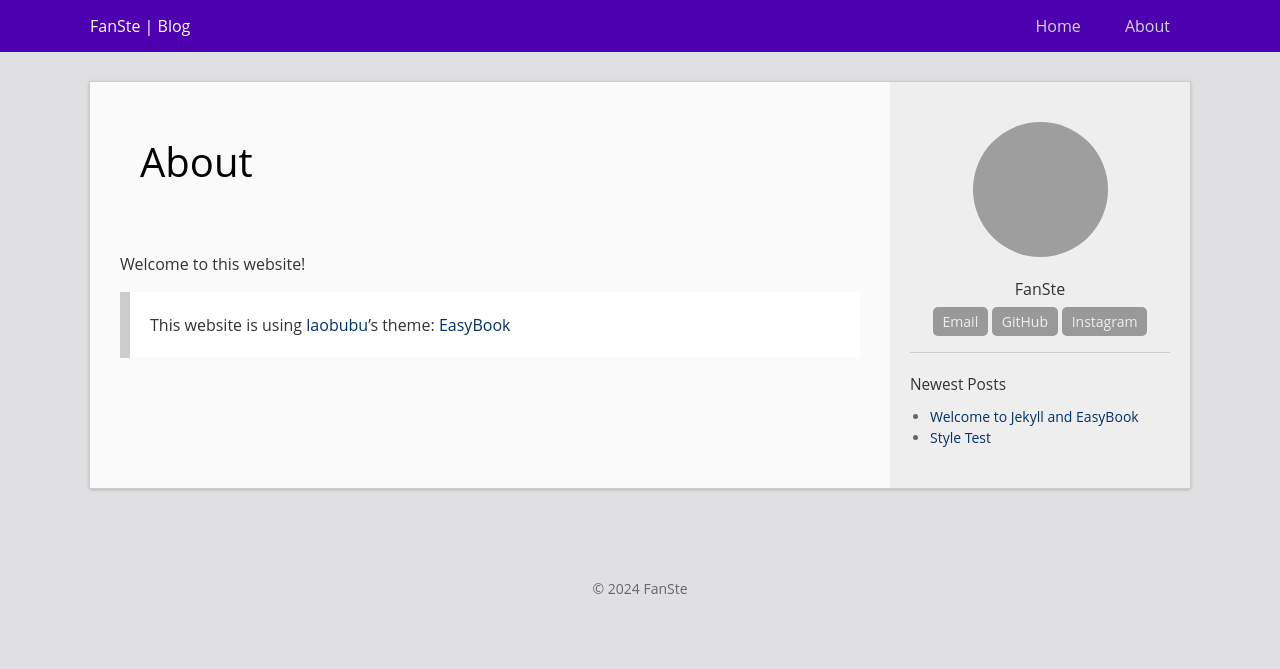
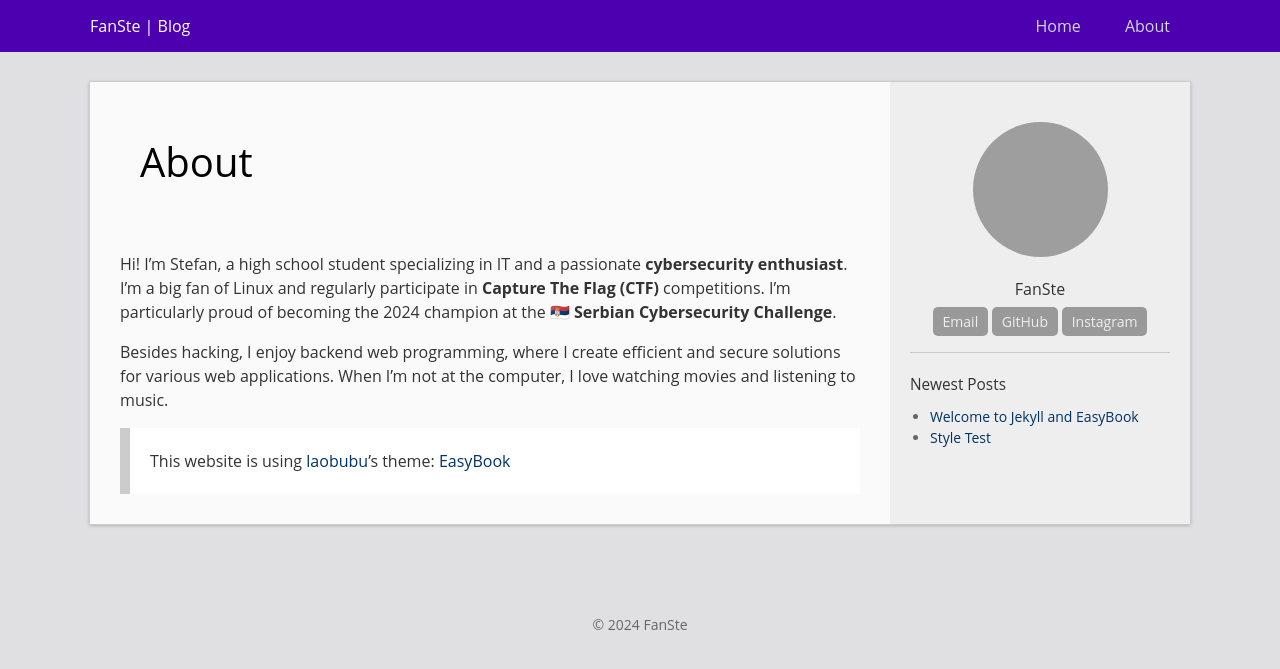
Before and after one commit to FanSt3/blog, a Jekyll site: the page built from about.md, in a window 1280 px wide. Shown: the top 669 px of the page. Built offline with Jekyll 4.4.1, drawn with Linux system fonts in a browser that asks for light colours; grey boxes are pictures that could not be loaded.

Commit message:
Update about.md

```diff
--- a/about.md
+++ b/about.md
@@ -4,6 +4,9 @@ title: About
 permalink: /about/
 ---
 
-Welcome to this website!
+Hi! I'm Stefan, a high school student specializing in IT and a passionate __cybersecurity enthusiast__.
+I'm a big fan of Linux and regularly participate in __Capture The Flag (CTF)__ competitions. I'm particularly proud of becoming the 2024 champion at the 🇷🇸 __Serbian Cybersecurity Challenge__.
+
+Besides hacking, I enjoy backend web programming, where I create efficient and secure solutions for various web applications. When I'm not at the computer, I love watching movies and listening to music.
 
 > This website is using [laobubu](http://laobubu.net)'s theme: [EasyBook](https://github.com/laobubu/jekyll-theme-EasyBook)
```
